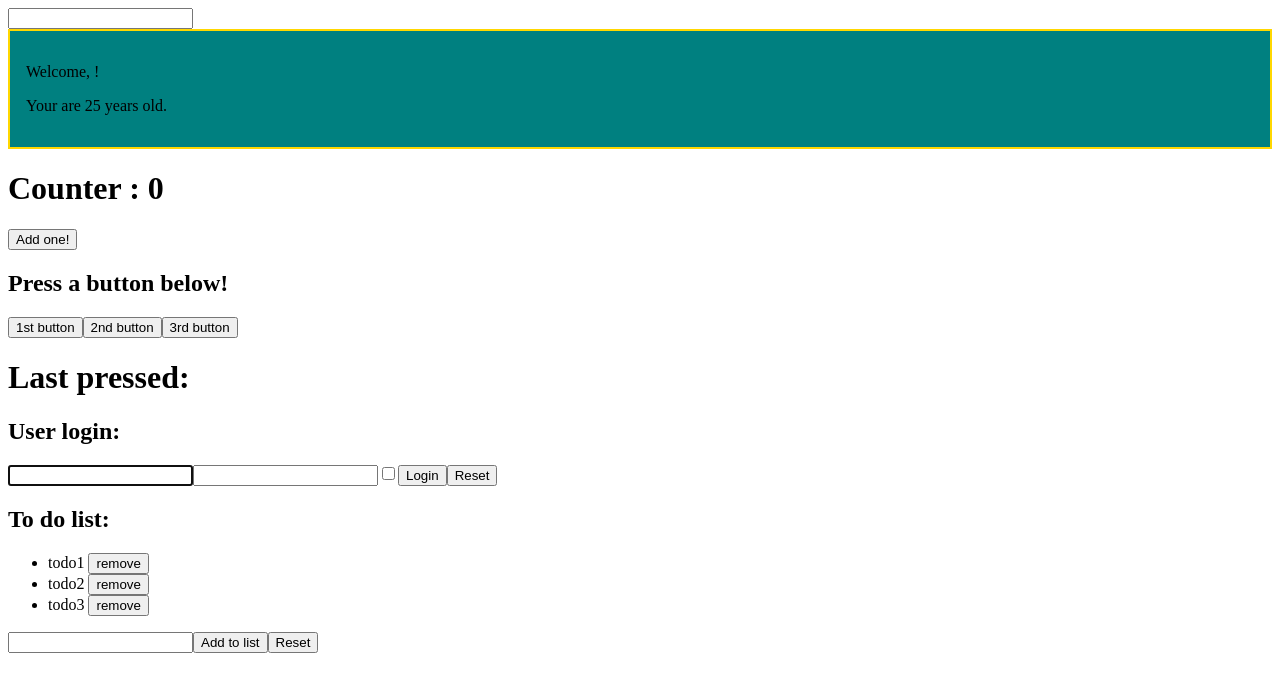
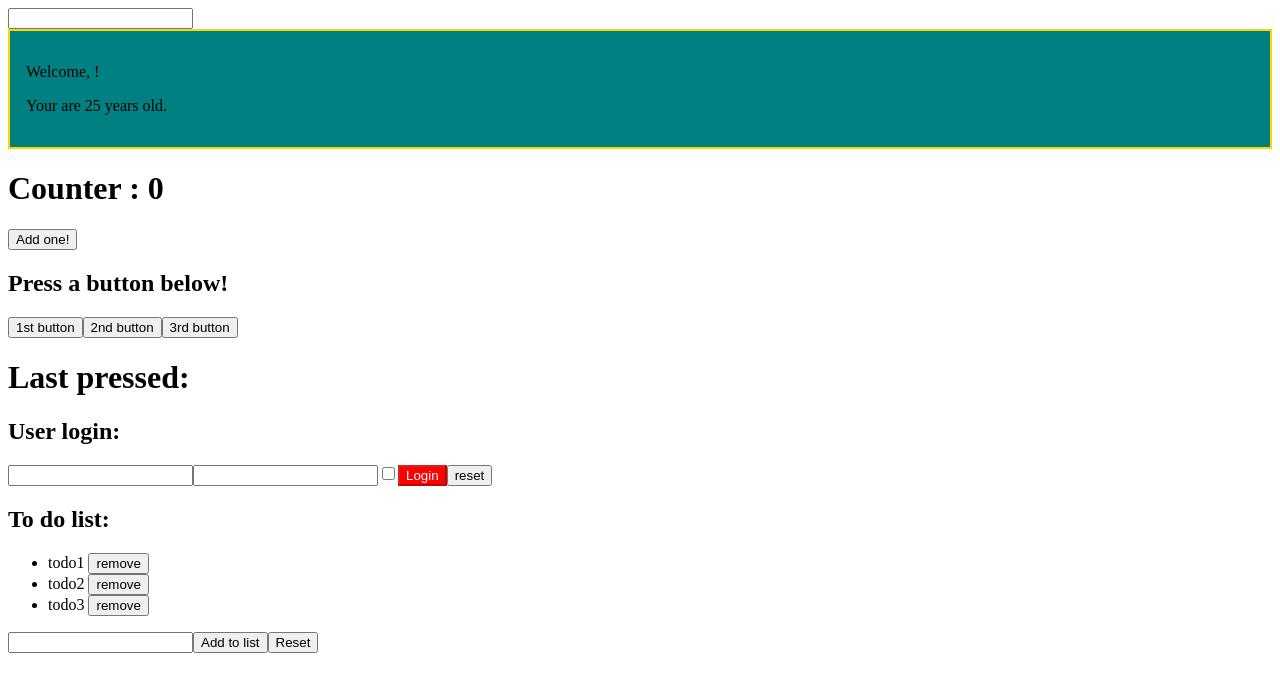
Before and after one commit to Francxmf/dhreactexercises, a React (Create React App) app: page / in a window 1280 px wide. Shown: the top 692 px of the page. Built offline with nearby package versions, Linux system fonts and the light colour scheme.

Commit message:
Completion of the exercise Styling components 03

```diff
--- a/src/App.js
+++ b/src/App.js
@@ -2,7 +2,8 @@ import React from "react";
 import { InteractiveWelcome } from "./InteractiveWelcome";
 import { Counter } from "./Counter";
 import { ClickTracker } from "./ClickTracker";
-import { UncontrolledLogin } from "./UncontrolledLogin";
+import { Login } from "./Login";
+//import { UncontrolledLogin } from "./UncontrolledLogin";
 import { ToDoList } from "./ToDoList"
 
 
@@ -16,7 +17,7 @@ export class App extends React.Component{
           <InteractiveWelcome />
           <Counter initialValue={0} />
           <ClickTracker />
-          <UncontrolledLogin passFunction = {this.onLogin}/>
+          <Login passFunction = {this.onLogin}/>
           <ToDoList />
         </div>
       );
--- a/src/Login.js
+++ b/src/Login.js
@@ -37,6 +37,10 @@ export class Login extends React.Component {
   }
 
   render() {
+    const logBtnStyle = {
+      backgroundColor : this.state.password.length <= 8 ? "red" : "green",
+      color : "white"
+    }
     return (
       <div>
         <h2> User login:</h2>
@@ -57,7 +61,7 @@ export class Login extends React.Component {
           onChange={this.loginInputsHandler}
           checked={this.state.remember}
         />
-        <button disabled={this.state.disabled} onClick={this.loginButtonHandler}>Login</button>
+        <button style={logBtnStyle} disabled={this.state.disabled} onClick={this.loginButtonHandler}>Login</button>
         <button onClick={this.resetButtonHandler}>reset</button>
       </div>
     );
```
